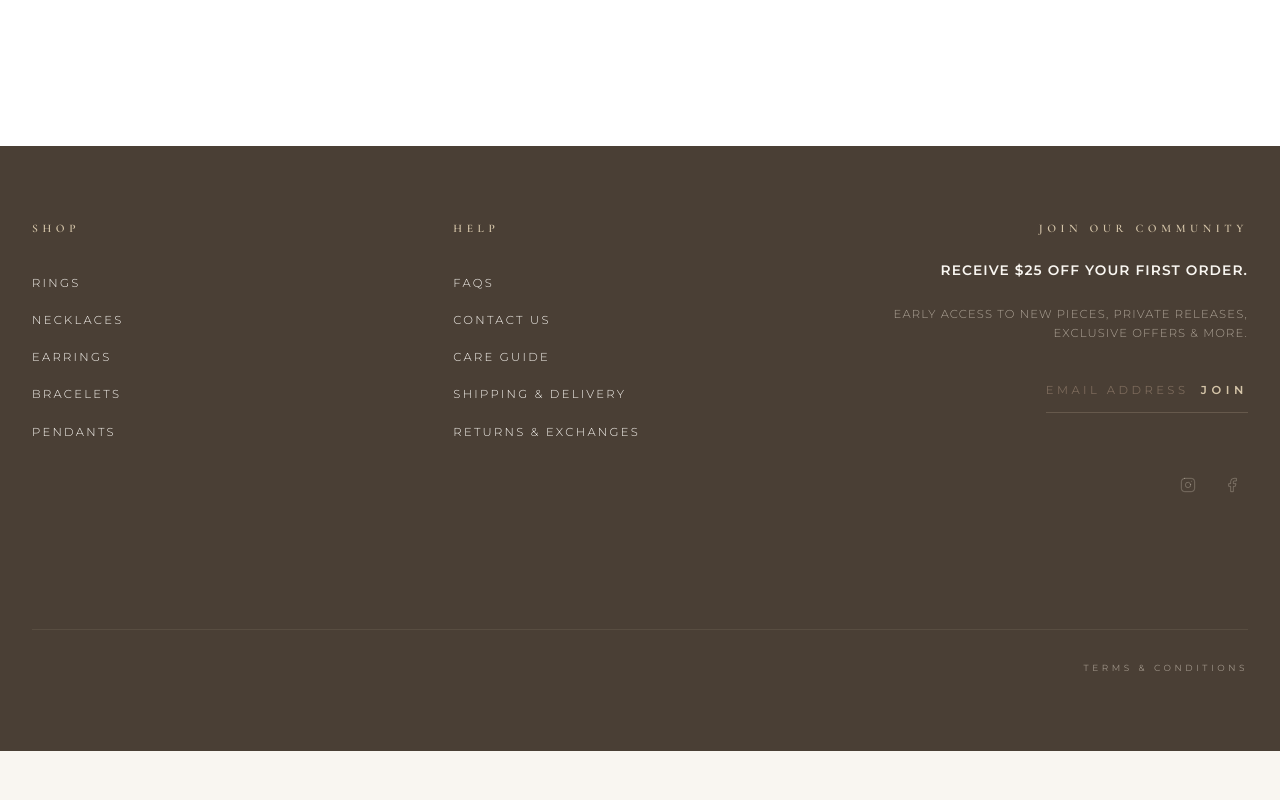
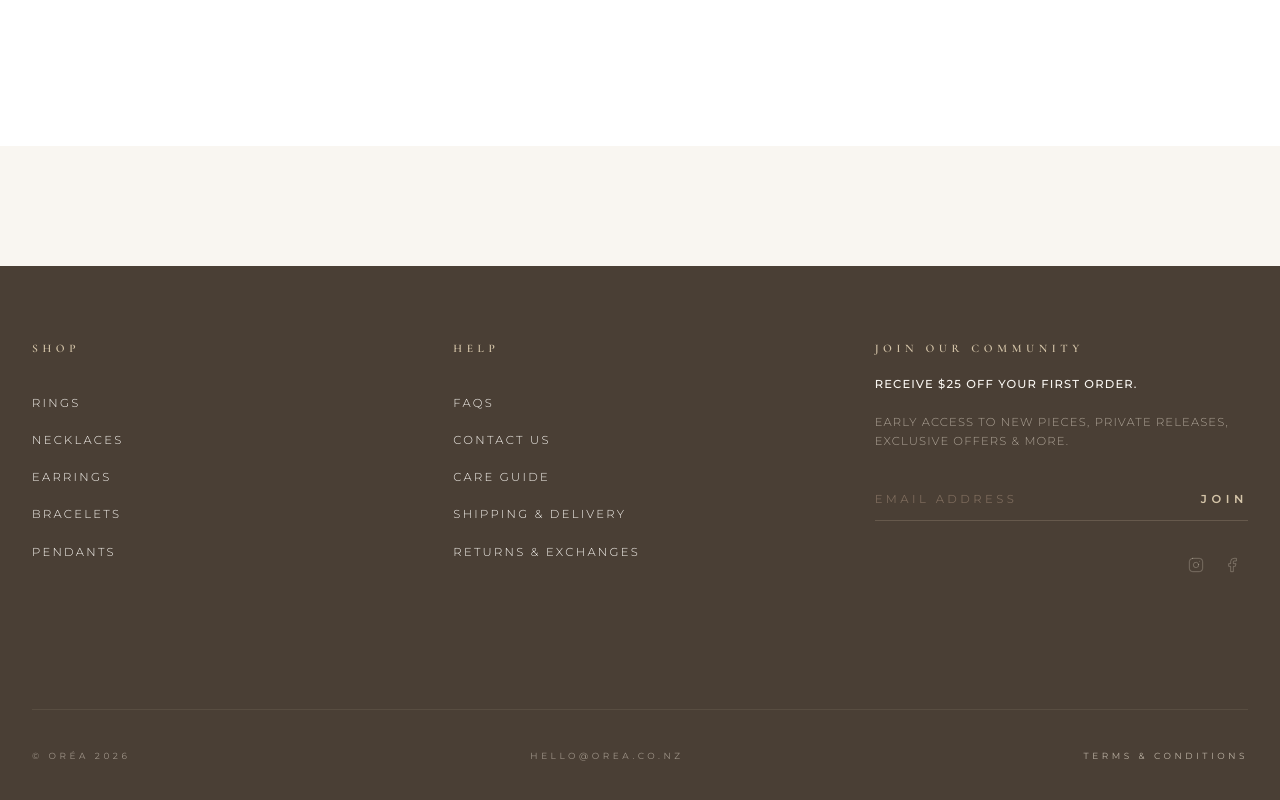
Before and after one commit to OREA-nz/orea-storefront, a React (Vite) app: page / in a window 1280 px wide. Shown: the part 5570-6370 px from the top of the page. Before the commit the page ends 6321 px from the top, so only its background shows below. Built offline with nearby package versions, Linux system fonts and the light colour scheme; no server answers.

Commit message:
Update Footer.tsx

```diff
--- a/src/components/common/Footer.tsx
+++ b/src/components/common/Footer.tsx
@@ -35,7 +35,7 @@ const Footer: React.FC = () => {
   };
 
   return (
-    <footer className="bg-orea-dark text-orea-cream py-section px-4 sm:px-6 lg:px-8 isolate transform-gpu">
+    <footer className="bg-orea-dark text-orea-cream py-section px-4 sm:px-6 lg:px-8 isolate transform-gpu mt-[120px]">
       <div className="max-w-wide mx-auto relative">
         <div className="grid grid-cols-1 md:grid-cols-2 lg:grid-cols-3 gap-y-16 lg:gap-x-12 items-start">
 
@@ -61,20 +61,20 @@ const Footer: React.FC = () => {
             </ul>
           </div>
 
-          <div className="flex flex-col gap-10 md:col-span-2 lg:col-span-1 lg:items-end lg:text-right">
-            <div className="flex flex-col gap-6">
+          <div className="flex flex-col gap-10 md:col-span-2 lg:col-span-1">
+            <div className="flex flex-col gap-5">
               <h4 className="font-serif text-caption tracking-[0.4em] uppercase text-orea-champagne font-semibold leading-none">JOIN OUR COMMUNITY</h4>
-              <p className="text-body-sm tracking-[0.08em] text-orea-cream font-bold leading-relaxed uppercase">Receive $25 off your first order.</p>
+              <p className="text-caption tracking-[0.1em] text-orea-cream font-medium leading-relaxed uppercase">Receive $25 off your first order.</p>
               <p className="text-caption tracking-[0.1em] text-orea-oatmeal/70 font-light leading-relaxed uppercase">Early access to new pieces, private releases, exclusive offers & more.</p>
             </div>
 
-            <div className="flex flex-col gap-8">
+            <div className="flex flex-col gap-6">
               {newsletterState === 'success' ? (
                 <p className="text-caption tracking-[0.2em] uppercase text-orea-gold font-medium py-3 border-b border-orea-champagne/20">
                   Welcome to the community — check your inbox.
                 </p>
               ) : (
-                <form onSubmit={handleNewsletter} noValidate className="w-full">
+                <form onSubmit={handleNewsletter} noValidate>
                   <div className="flex border-b border-orea-champagne/20 pb-3 group focus-within:border-orea-gold transition-colors duration-700">
                     <label htmlFor="footer-email" className="sr-only">Email address for newsletter</label>
                     <input
@@ -99,7 +99,7 @@ const Footer: React.FC = () => {
                 </form>
               )}
 
-              <div className="flex justify-end gap-3 pt-6">
+              <div className="flex justify-start lg:justify-end gap-1 pt-1">
                 <span className="p-3 -m-1 text-orea-oatmeal/40 cursor-not-allowed" aria-label="Instagram (coming soon)" title="Coming soon">
                   <Instagram size={16} strokeWidth={1.2} />
                 </span>
@@ -111,8 +111,12 @@ const Footer: React.FC = () => {
           </div>
         </div>
 
-        <div className="mt-32 pt-8 border-t border-orea-champagne/10 flex justify-end items-center text-micro tracking-[0.4em] uppercase">
-          <Link to="/terms" className="text-orea-oatmeal/60 hover:text-orea-cream transition-colors uppercase">Terms & Conditions</Link>
+        <div className="mt-32 pt-10 border-t border-orea-champagne/10 flex flex-col md:flex-row justify-between items-center text-micro tracking-[0.4em] uppercase gap-6">
+          <p className="text-orea-oatmeal/60">© ORÉA {new Date().getFullYear()}</p>
+          <a href="mailto:hello@orea.co.nz" className="text-orea-oatmeal/60 hover:text-orea-cream transition-colors">hello@orea.co.nz</a>
+          <div className="flex flex-wrap justify-center gap-x-8 gap-y-2 text-orea-oatmeal/80">
+            <Link to="/terms" className="hover:text-orea-cream transition-colors uppercase">Terms & Conditions</Link>
+          </div>
         </div>
       </div>
     </footer>
```
